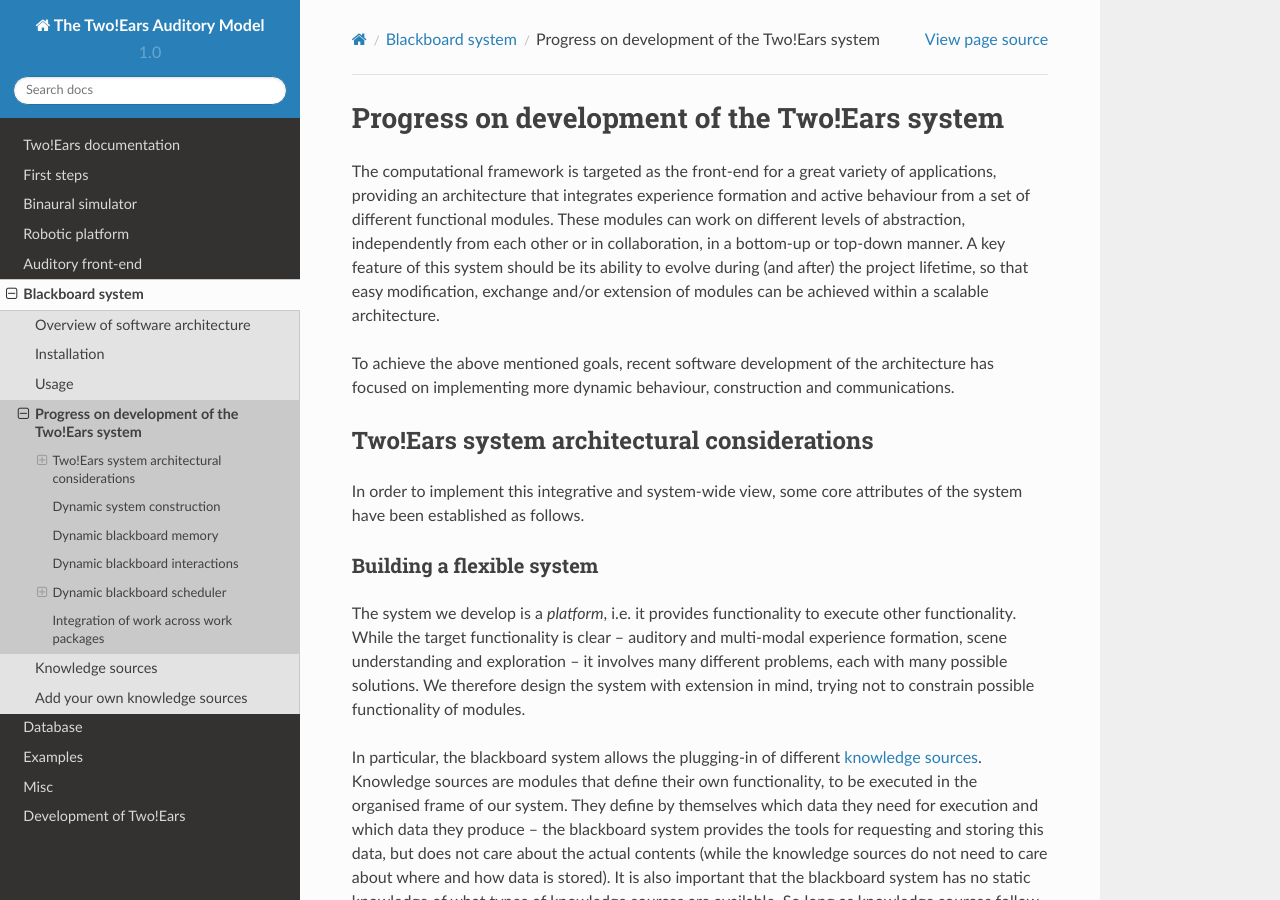
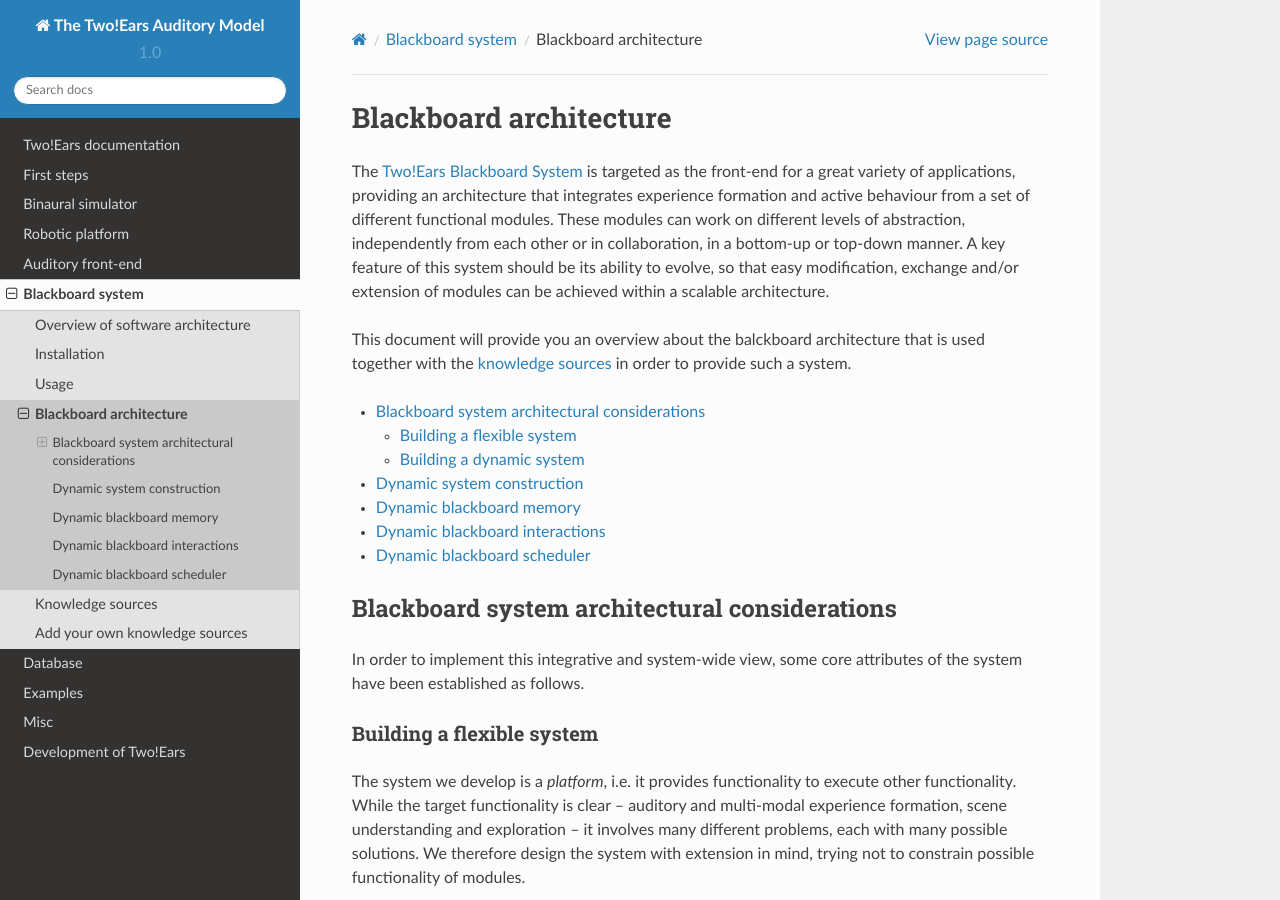
Before and after one commit to TWOEARS/documentation, a Sphinx documentation site: the page built from doc/blackboard/architecture.txt, in a window 1280 px wide and 900 px high. Built offline with Sphinx 7.4.7 and the Read the Docs theme 2.0.0, drawn with Linux system fonts in a browser that asks for light colours; pages that are not in the unit, such as notebooks, are missing from menus; some of the changed text lies outside the part shown.

Commit message:
Blackboard architecture doc

```diff
--- a/doc/blackboard/development.txt
+++ b/doc/blackboard/architecture.txt
@@ -1,24 +1,27 @@
 .. highlight:: Matlab
 
-Progress on development of the Two!Ears system
-==============================================
+Blackboard architecture
+=======================
 
-The computational framework is targeted as the front-end for a great
+The |blackboard| is targeted as the front-end for a great
 variety of applications, providing an architecture that integrates
 experience formation and active behaviour from a set of different
 functional modules. These modules can work on different levels of
 abstraction, independently from each other or in collaboration, in a
 bottom-up or top-down manner. A key feature of this system should be its
-ability to evolve during (and after) the project lifetime, so that easy
+ability to evolve, so that easy
 modification, exchange and/or extension of modules can be achieved
 within a scalable architecture.
 
-To achieve the above mentioned goals, recent software development of the
-architecture has focused on implementing more dynamic behaviour,
-construction and communications.
+This document will provide you an overview about the balckboard architecture
+that is used together with the :ref:`knowledge sources <sec-knowledge-sources>`
+in order to provide such a system.
 
-Two!Ears system architectural considerations
---------------------------------------------
+.. contents::
+    :local:
+
+Blackboard system architectural considerations
+----------------------------------------------
 
 In order to implement this integrative and system-wide view, some core
 attributes of the system have been established as follows.
@@ -449,27 +452,4 @@
             focus()
             unfocus()
 
-Relationship to attention
-^^^^^^^^^^^^^^^^^^^^^^^^^
-
-Since we are trying to implement an active auditory system in ,
-*attention* is a concept of particular interest. Scheduling modules by
-means of priorities seems could be viewed as one part of directing
-attention to specific tasks, since it means assigning more computing
-resources to preferred knowledge sources.
-
-Integration of work across work packages
-----------------------------------------
-
-The blackboard system currently integrates modules from different work
-packages, in particular the acoustical scene auralisation environment,
-the auditory front-end, and functional modules for auditory object
-formation. Since the acoustical scene auralisation environment is
-implemented and connected to the blackboard system through the robot
-interface, instead it would be possible to connect the robot to the
-system, which then can – controlled by knowledge sources – actively
-explore the environment. Furthermore, by providing a modular system that
-is easy to configure, the blackboard can now be used for simulating and
-testing many different auditory scenarios, modules and tasks.
-
 .. vim: filetype=rst spell:
--- a/doc/blackboard/index.txt
+++ b/doc/blackboard/index.txt
@@ -10,7 +10,7 @@
     overview
     install
     usage
-    development
+    architecture
     knowledge-sources
     add-knowledge-sources
 
```
